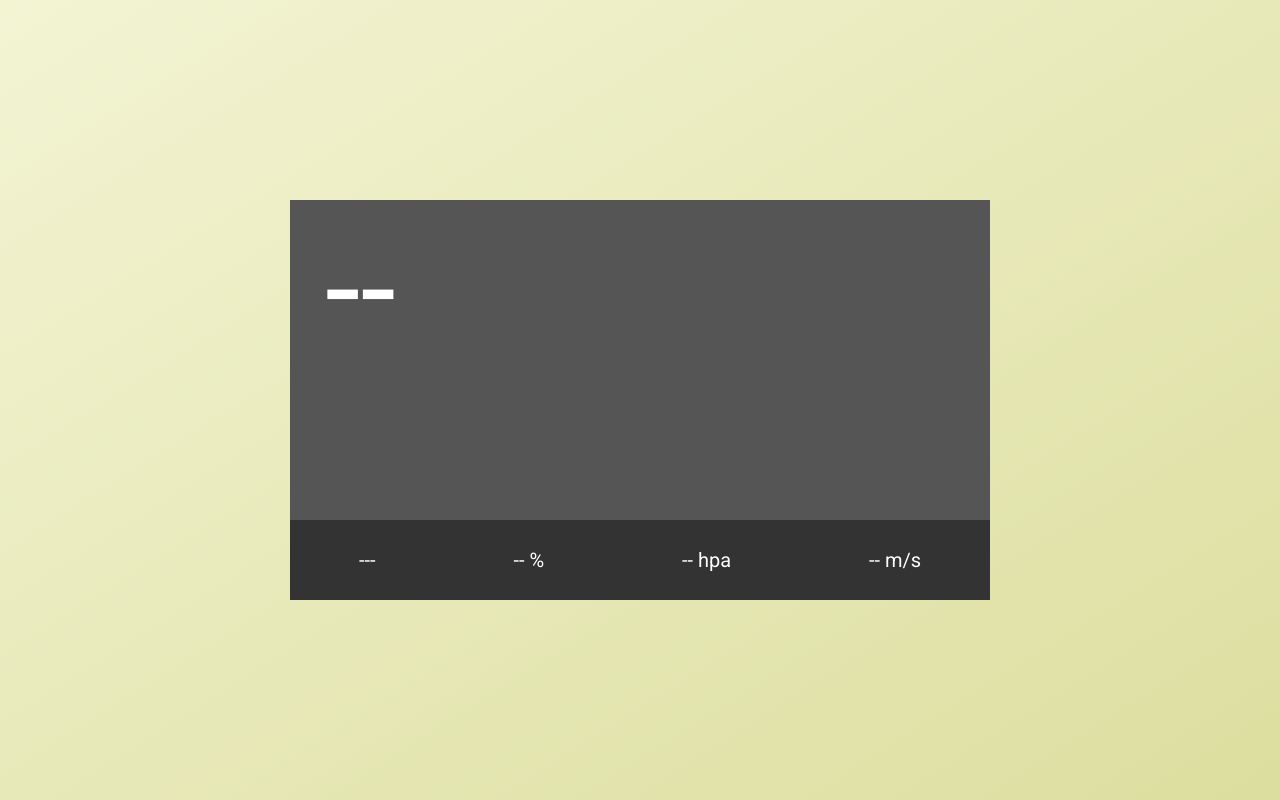
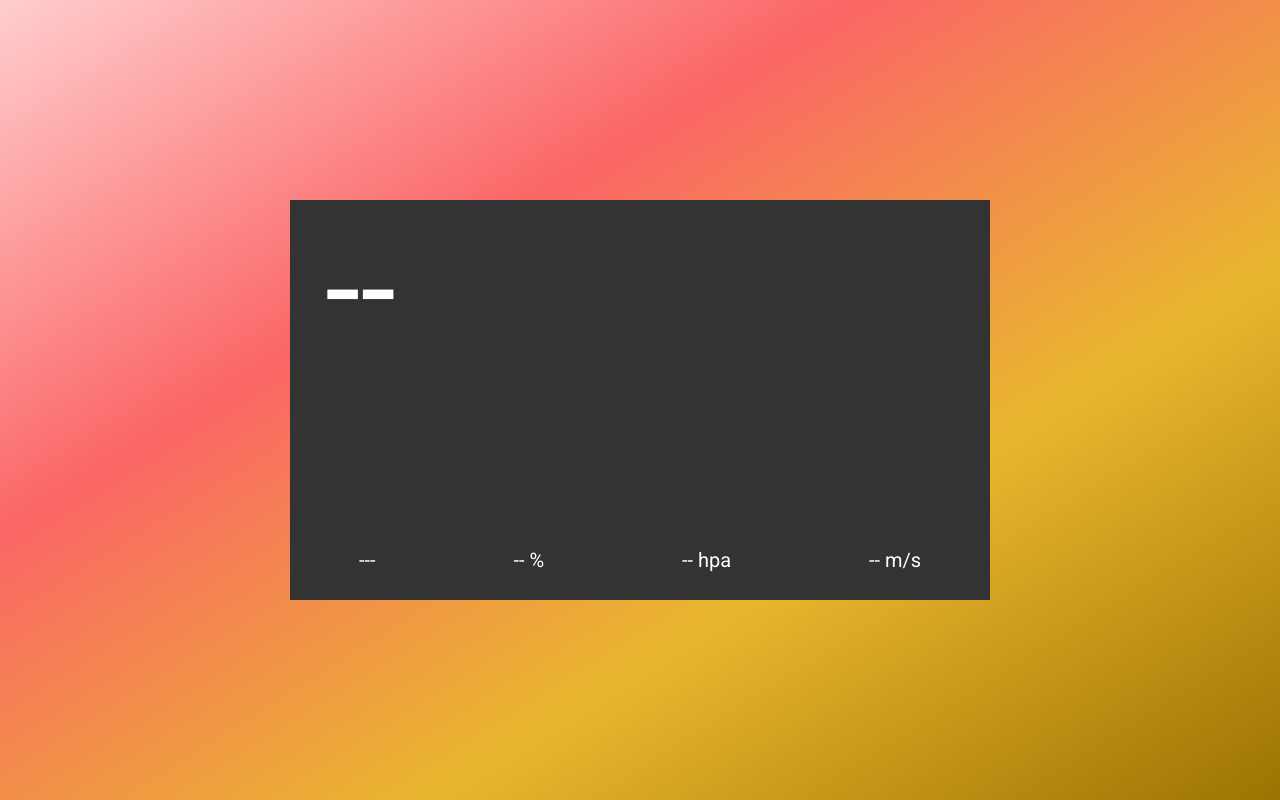
Before and after one commit to VilleWalo/weather_app, a plain HTML site: page index.html in a window 1280 px wide. Drawn offline with nearby package versions, Linux system fonts and the light colour scheme.

Commit message:
added bg color

```diff
--- a/index.html
+++ b/index.html
@@ -22,7 +22,7 @@
 		<div class="content_block">
 			<div id="wDescription">---</div>
 			<div id="humidity">-- %</div>
-    		<div id="pressure" alt="hellow">-- hpa</div>
+    		<div id="pressure">-- hpa</div>
     		<div id="wind">-- m/s</div>
 		</div>
 	</div>
--- a/style/main.css
+++ b/style/main.css
@@ -4,7 +4,7 @@ body{
 	margin: 0;
 	padding: 0;
 	min-height: 400px;
-	background: linear-gradient(to top left, #dcde9f, #f3f4d3);
+	background: linear-gradient(to top left, #9c7302, #e9b72e, #fb6666, #ffcece);
 }
 .container {
 	font-family: "Roboto", sans-serif;
@@ -25,7 +25,7 @@ body{
 }
 .img_block {
 	height: 80%;
-	background-color: #555;
+	background-color: #333;
 	background-position: center;
 }
 .content_block {
```
